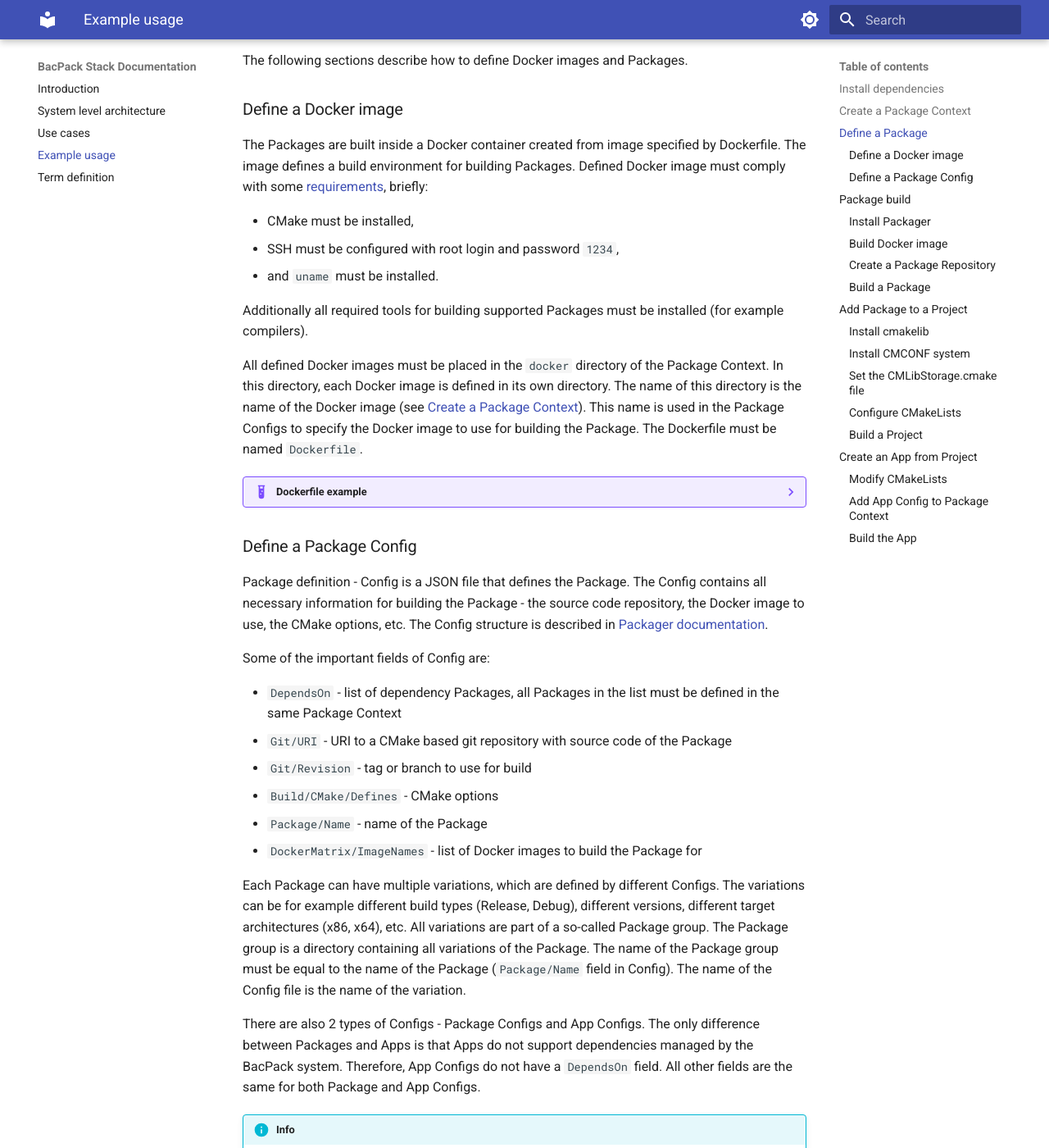
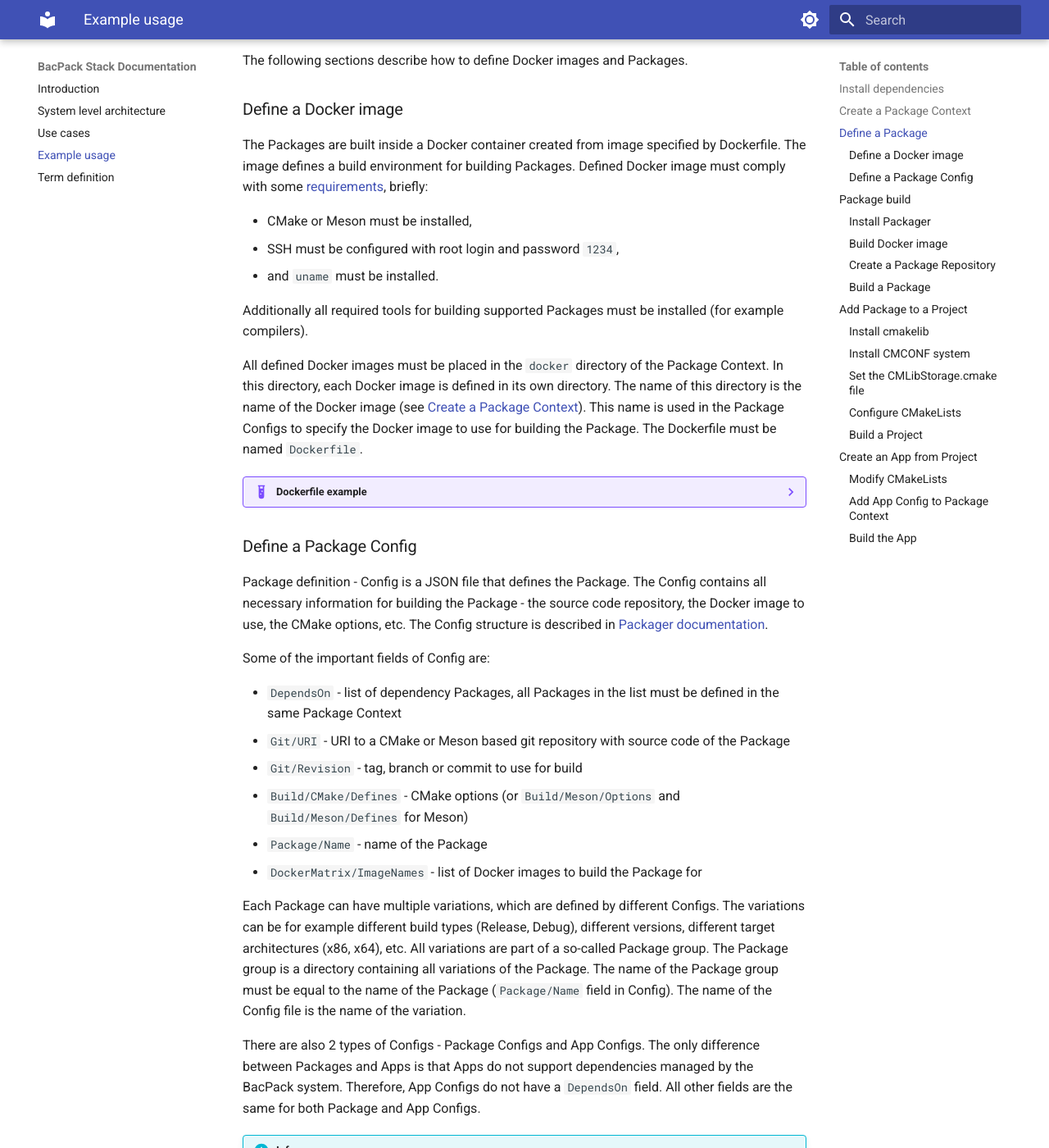
Before and after one commit to bacpack-system/bacpack-system.github.io, an MkDocs documentation site: the page built from docs/example_usage.md, in a window 1280 px wide and 1400 px high, scrolled down 1300 px. Shown: the whole window at 82% size. Built offline with MkDocs 1.6.1 and Material for MkDocs 9.7.7, drawn with Linux system fonts in a browser that asks for light colours.

Commit message:
Add Meson mentions

```diff
--- a/docs/example_usage.md
+++ b/docs/example_usage.md
@@ -98,7 +98,7 @@ The image defines a build environment for building Packages. Defined Docker imag
 with some [requirements](https://github.com/bacpack-system/packager/blob/master/doc/DockerContainerRequirements.md),
 briefly:
 
- - CMake must be installed,
+ - CMake or Meson must be installed,
  - SSH must be configured with root login and password `1234`,
  - and `uname` must be installed.
 
@@ -160,9 +160,9 @@ use, the CMake options, etc. The Config structure is described in
 Some of the important fields of Config are:
 
  - `DependsOn` - list of dependency Packages, all Packages in the list must be defined in the same Package Context
- - `Git/URI` - URI to a CMake based git repository with source code of the Package
- - `Git/Revision` - tag or branch to use for build
- - `Build/CMake/Defines` - CMake options
+ - `Git/URI` - URI to a CMake or Meson based git repository with source code of the Package
+ - `Git/Revision` - tag, branch or commit to use for build
+ - `Build/CMake/Defines` - CMake options (or `Build/Meson/Options` and `Build/Meson/Defines` for Meson)
  - `Package/Name` - name of the Package
  - `DockerMatrix/ImageNames` - list of Docker images to build the Package for
 
```
Also changed, not shown: docs/architecture.md (+2 -1 lines).
